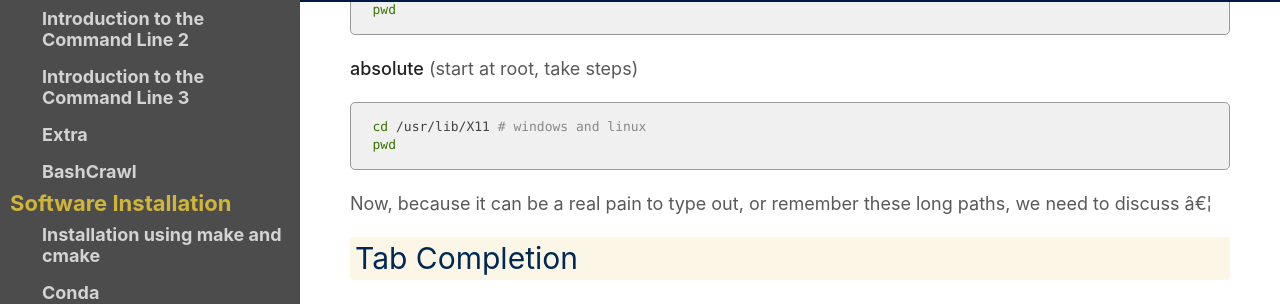
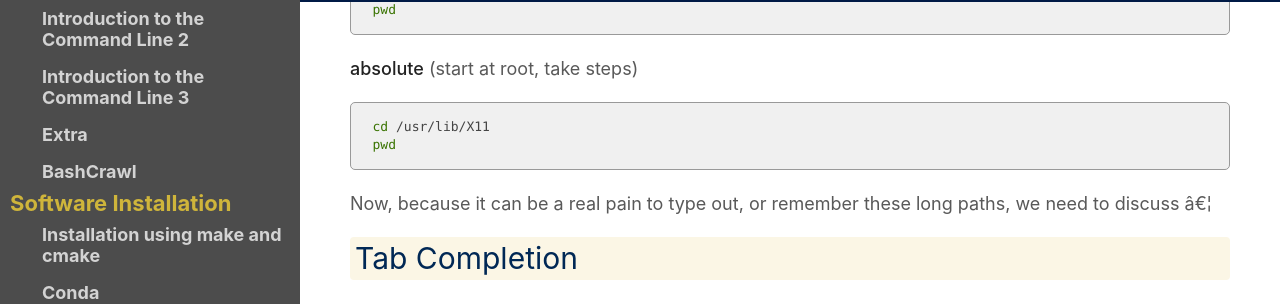
Before and after one commit to ucdavis-bioinformatics-training/2025-Spring-BIS180L, a Jekyll site: the page built from cli/command-line-intro1.md, in a window 1280 px wide and 900 px high, scrolled down 10753 px. Shown: the part 141-445 px from the top of the window. Built offline with Jekyll 4.4.1, drawn with Linux system fonts in a browser that asks for light colours; our own code applies the rules of GitHub Pages for plain Markdown files.

Commit message:
changing the class info

```diff
--- a/cli/command-line-intro1.md
+++ b/cli/command-line-intro1.md
@@ -303,7 +303,7 @@ You can think of paths like addresses. You can tell your friend how to go to a p
 
 **absolute** (start at root, take steps)
 
-    cd /usr/lib/X11 # windows and linux
+    cd /usr/lib/X11
     pwd
 
 Now, because it can be a real pain to type out, or remember these long paths, we need to discuss ...
```
